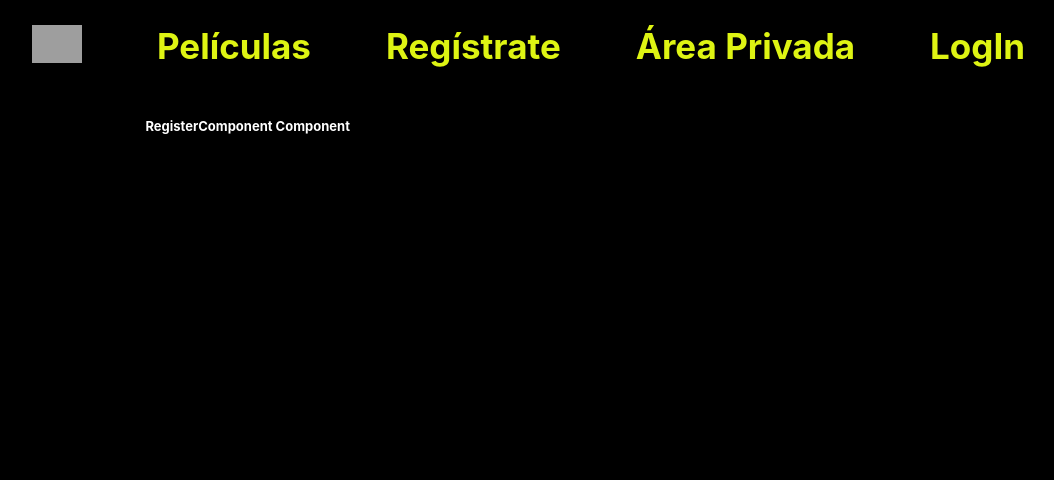
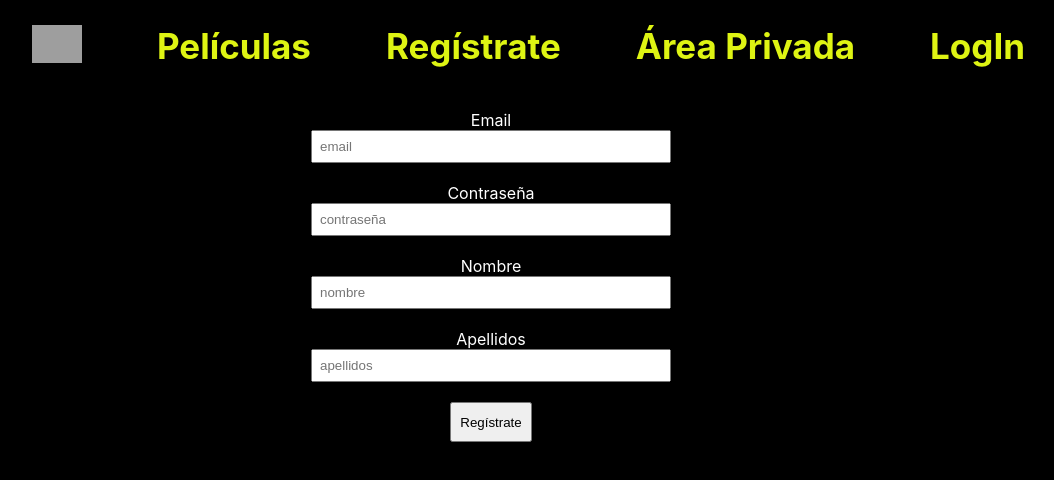
Before and after one commit to Alextrat/proyecto-final, a React (Create React App) app: page /register in a window 1280 px wide. Shown: the top 480 px of the page, without its empty margins (149-1203 px from the left). Built offline with nearby package versions, Linux system fonts and the light colour scheme; data requests are answered from the project's data file; grey boxes are pictures that could not be loaded.

Commit message:
feat reg

```diff
--- a/back/db.json
+++ b/back/db.json
@@ -17,7 +17,6 @@
       "clasificacion": "Acción",
       "caratula": "https://encrypted-tbn0.gstatic.com/images?q=tbn:ANd9GcQZUTnNVTW8xT3y97qIZ8op9FNtIXzmp6TPDcC0qpqTvvKNV9YT ",
       "sinopsis": "Jules y Vincent, dos asesinos a sueldo con no demasiadas luces, trabajan para el gángster Marsellus Wallace. Vincent le confiesa a Jules que Marsellus le ha pedido que cuide de Mia, su atractiva mujer. Jules le recomienda prudencia porque es muy peligroso sobrepasarse con la novia del jefe. Cuando llega la hora de trabajar, ambos deben ponerse manos a la obra. Su misión: recuperar un misterioso maletín."
-
     },
     {
       "id": 3,
@@ -32,7 +31,7 @@
       "id": 4,
       "nombre": "300",
       "dirección": "Zack Snyder",
-        "año":2006,
+      "año": 2006,
       "clasificacion": "Acción",
       "caratula": "https://es.web.img3.acsta.net/medias/nmedia/18/67/71/17/20027466.jpg ",
       "sinopsis": "Adaptación del cómic de Frank Miller (autor del cómic 'Sin City') sobre la famosa batalla de las Termópilas (480 a.C.). El objetivo de Jerjes, emperador de Persia, era la conquista de Grecia, lo que desencadenó las Guerras Médicas. Dada la gravedad de la situación, el rey Leónidas de Esparta (Gerard Butler) y 300 espartanos se enfrentaron a un ejército persa que era inmensamente superior. "
@@ -131,7 +130,7 @@
       "id": 15,
       "nombre": "Los Goonies",
       "dirección": "Richard Donner",
-        "año":1985,
+      "año": 1985,
       "clasificacion": "Acción ",
       "caratula": "https://encrypted-tbn1.gstatic.com/images?q=tbn:ANd9GcTg2ECQIB3x6ryjJKlDea9uDp-ui5qChDa9U7I3itZgcc74mAXH",
       "sinopsis": "Mikey es un niño de trece años que junto con su hermano mayor y sus amigos forman un grupo que se hacen llamar los Goonies. Un día deciden subir al desván de su casa, donde su padre guarda antigüedades. Allí encuentran el mapa de un tesoro perdido que data del siglo XVII, de la época de los piratas, y deciden salir a buscarlo repletos de espíritu aventurero. "
@@ -140,7 +139,7 @@
       "id": 16,
       "nombre": "Una Mente Maravillosa",
       "dirección": "Ron Howard",
-        "año":2001,
+      "año": 2001,
       "clasificacion": "Drama ",
       "caratula": "https://encrypted-tbn2.gstatic.com/images?q=tbn:ANd9GcRPlAbPBKfXVAWqYo-5Mxzdp0YLzDCa4jUGogXQVtlMoBSdT7dL ",
       "sinopsis": "Obsesionado con la búsqueda de una idea matemática original, el brillante estudiante John Forbes Nash (Russell Crowe) llega a Princeton en 1947 para realizar sus estudios de postgrado. Es un muchacho extraño y solitario, al que sólo comprende su compañero de cuarto (Paul Bettany). Por fin, Nash esboza una revolucionaria teoría y consigue una plaza de profesor en el MIT. Alicia Lardé (Jennifer Connelly), una de sus alumnas, lo deja fascinado al mostrarle que las leyes del amor están por encima de las de las matemáticas. Gracias a su prodigiosa habilidad para descifrar códigos es reclutado por Parcher William (Ed Harris), del departamento de Defensa, para ayudar a los Estados Unidos en la Guerra Fría contra la Unión Soviética. "
@@ -240,7 +239,7 @@
       "nombre": "Hacia rutas salvajes (Into the Wild) ",
       "dirección": "Sean Penn",
       "año": 2007,
-        "clasificacion": "Acción" ,
+      "clasificacion": "Acción",
       "caratula": "https://encrypted-tbn0.gstatic.com/images?q=tbn:ANd9GcQTZRtD6fGBg0VYKmOYjBW00xEGB4a9jNjAm_zVLsCgfTmGijle",
       "sinopsis": "A principios de los años noventa, el joven e idealista Christopher McCandless (Emile Hirsch), adopta el nombre de Alexander Supertramp, deja sus posesiones y sus ahorros a la beneficencia y abandona el mundo civilizado con rumbo a la salvaje Alaska para entrar en contacto con la Naturaleza y descubrir el verdadero sentido de la vida. Adaptación del best-seller de Jon Krakauer, basado en las notas del diario de McCandless."
     },
@@ -266,7 +265,7 @@
       "id": 30,
       "nombre": "22 de julio",
       "dirección": "Paul Greengrass",
-        "año":  2018,
+      "año": 2018,
       "clasificacion": "Suspense ",
       "caratula": "https://encrypted-tbn2.gstatic.com/images?q=tbn:ANd9GcTIr0O013IatkzNcGhePEVCSpy3S3E0LK9Wh1M5XZABJsUendZ1",
       "sinopsis": "Narra el atentado terrorista más letal de la historia de Noruega y los sucesos posteriores. El 22 de julio de 2011, un ultraderechista radical detonó un coche bomba en Oslo y luego disparó a los adolescentes de un campamento de verano en la isla de Utøya. Murieron 77 personas. A través de los ojos de un superviviente, y en paralelo a su recuperación física y emocional, 22 de julio retrata la trayectoria del país para lograr su curación y reconciliación."
@@ -362,7 +361,6 @@
       "sinopsis": "Rafa (Dani Rovira) es un joven señorito andaluz que no ha tenido que salir jamás de su Sevilla natal para conseguir lo único que le importa en la vida: el fino, la gomina, el Betis y las mujeres. Todo cambia cuando conoce una mujer que se resiste a sus encantos: es Amaia (Clara Lago), una chica vasca. Decidido a conquistarla, se traslada a un pueblo de las Vascongadas, donde se hace pasar por vasco para vencer su resistencia. Adopta el nombre de Antxon y varios apellidos vascos: Arguiñano, Igartiburu, Erentxun, Gabilondo, Urdangarín, Otegi, Zubizarreta... y Clemente."
     }
   ],
-
   "clasificaciones": [
     {
       "nombre": "Drama",
@@ -389,7 +387,6 @@
       "id": 6
     }
   ],
-
   "users": [
     {
       "id": 1,
@@ -510,10 +507,14 @@
       "email": "salva@mail.com",
       "nombre": "Salvador",
       "password": 3105
+    },
+    {
+      "email": "a@mail.com",
+      "password": "$2a$10$eJORqsuANbLuaQCntSrHA.c0ennHiK22o4pVR6NIGsGnIyvv8UDwC",
+      "id": 21
     }
   ],
-
-    "comments":[
+  "comments": [
     {
       "titulo": "Estereotipada",
       "cuerpo": "La historia de amor acompaña, pero hasta allí. En ese sentido, es una comedia del montón, oportuna, que exprime una necesidad. La de la risa de España y Euskadi",
@@ -795,5 +796,4 @@
       "peliculaId": 19
     }
   ]
-
 }
--- a/src/App.js
+++ b/src/App.js
@@ -5,7 +5,7 @@ import {HomePage} from './pages/homePage/homePage';
 import {GalleryPage} from './pages/galleryPage/galleryPage';
 import {LoginPage} from './pages/loginPage/loginPage';
 import {RegisterPage} from './pages/registerPage/registerPage';
-import { FilmsContextProvider, login } from './context/context';
+import { FilmsContextProvider, login, register } from './context/context';
 import { useState } from 'react';
 import { PrivatePage } from './pages/privatePage/privatePage';
 import RequiredAuth from './components/RequiredAuth';
@@ -22,6 +22,10 @@ async function loginUser ({ email, password }) {
   const user = await login ({email, password})
   setUser(user)
 };
+async function registerUser ({ email, password, name, surname }) {
+  const user = await register ({email, password, name, surname})
+  setUser(user)
+};
 
 const logoutUser = () => setUser(null);
 
@@ -35,7 +39,7 @@ const logoutUser = () => setUser(null);
       <Route exact path="/" element={<HomePage/>}></Route>
       <Route exact path="/gallery" element={<GalleryPage/>}></Route>
       <Route exact path='/login' element={<LoginPage loginUser={loginUser}/>}></Route>
-      <Route exact path='/register' element={<RegisterPage/>}></Route>
+      <Route exact path='/register' element={<RegisterPage registerUser={registerUser}/>}></Route>
       <Route exact path="/film" element={<FilmComponent/>}></Route>
       <Route exact path='/private' element={
         <RequiredAuth authenticated={authenticated}>
--- a/src/components/GalleryComponent/GalleryComponent.js
+++ b/src/components/GalleryComponent/GalleryComponent.js
@@ -31,6 +31,7 @@ function reset (){
   {/* <input value={valorInput} onChange={handleChange} type='search'></input> */}
   <input value={valorInput} onChange={handleChange} type='search'></input>
     <button onClick={reset}>Restablecer </button>
+    <input value="accion" name ="accion" type='checkbox'></input>
   </div>
 
 
--- a/src/components/LoginComponent/LoginComponent.js
+++ b/src/components/LoginComponent/LoginComponent.js
@@ -47,8 +47,5 @@ const onSubmit = (ev) => {
       </form>
     </div>
   )
-
 };
-
-
 export default LoginComponent;
--- a/src/components/RegisterComponent/RegisterComponent.js
+++ b/src/components/RegisterComponent/RegisterComponent.js
@@ -1,11 +1,38 @@
-import React from 'react';
+import React, { useContext } from 'react';
+
 import {styles} from './RegisterComponent.module.css'
+import { FilmsContext } from '../../context/context';
 
 
-const RegisterComponent = () => (
-  <div>
-   <h3> RegisterComponent Component</h3>
-  </div>
-);
+const RegisterComponent = ({registerUser}) => {
+  const {users} = useContext(FilmsContext)
+function registrar(){
+
+}
+
+  return(
+    <form>
+    <div>
+      <div>
+        <label for="email">Email</label>
+        <input type='email'  placeholder='email' name = "email"></input>
+      </div>
+      <div>
+        <label for="password">Contraseña</label>
+        <input type='password'  placeholder='contraseña' name = "password"></input>
+      </div>
+      <div>
+        <label for="firstname">Nombre</label>
+        <input type='text'  placeholder='nombre' name = "firstname"></input>
+      </div>
+      <div>
+        <label for="lastname">Apellidos</label>
+        <input type='text'  placeholder='apellidos' name = "lastname"></input>
+      </div>
+    </div>
+    <button onClick={registrar}>Regístrate</button>
+    </form>
+  )
+}
 
 export default RegisterComponent;
--- a/src/components/RegisterComponent/RegisterComponent.module.css
+++ b/src/components/RegisterComponent/RegisterComponent.module.css
@@ -1,3 +1,6 @@
 *{
     color: white;
 }
+.RegisterContainer{
+
+}
--- a/src/context/context.jsx
+++ b/src/context/context.jsx
@@ -9,11 +9,13 @@ const url = "http://localhost:3000/"
 //función (login) que  muestra el usuario con el mail y la password
 export const login = async ({email, password}) => {
   const respuesta = await axios.post(`${url}login`,{email: email, password: password})
+  // const respuesta = await axios.get(`${url}login`,{email: email, password: password})
+
   return respuesta.data
 }
 //
-export const registrar = async ({id, email, nombre, password}) => {
-  const respuesta = await axios.post(`${url}register`,{id: id, nombre: nombre, email: email, password: password})
+export const register = async ({email, password, name, surname}) => {
+  const respuesta = await axios.post(`${url}register`,{email: email, password:password, name: name, surname: surname})
   return respuesta.data
 }
 
```
Lines whose indentation alone changed are shown as unchanged.
